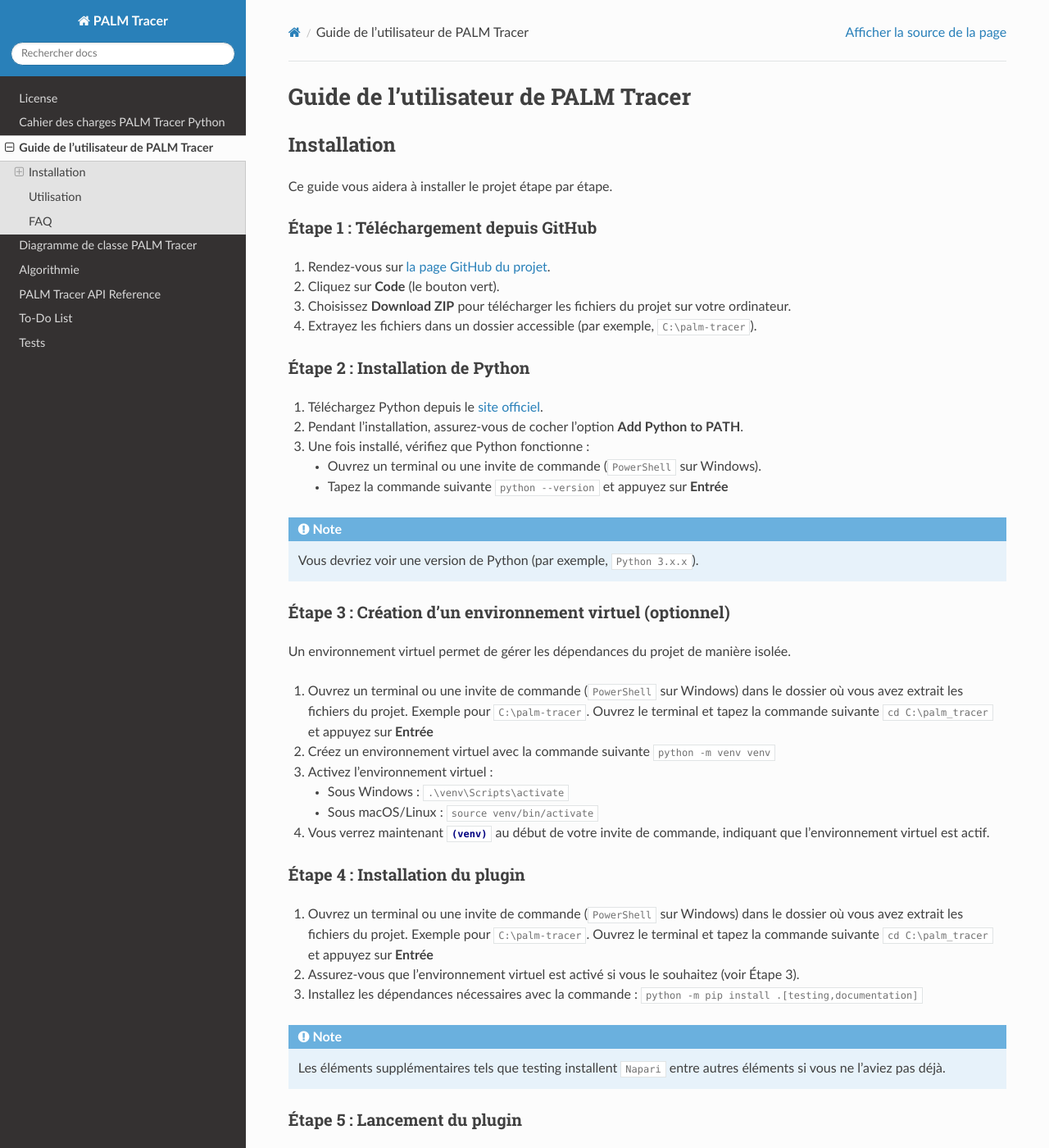
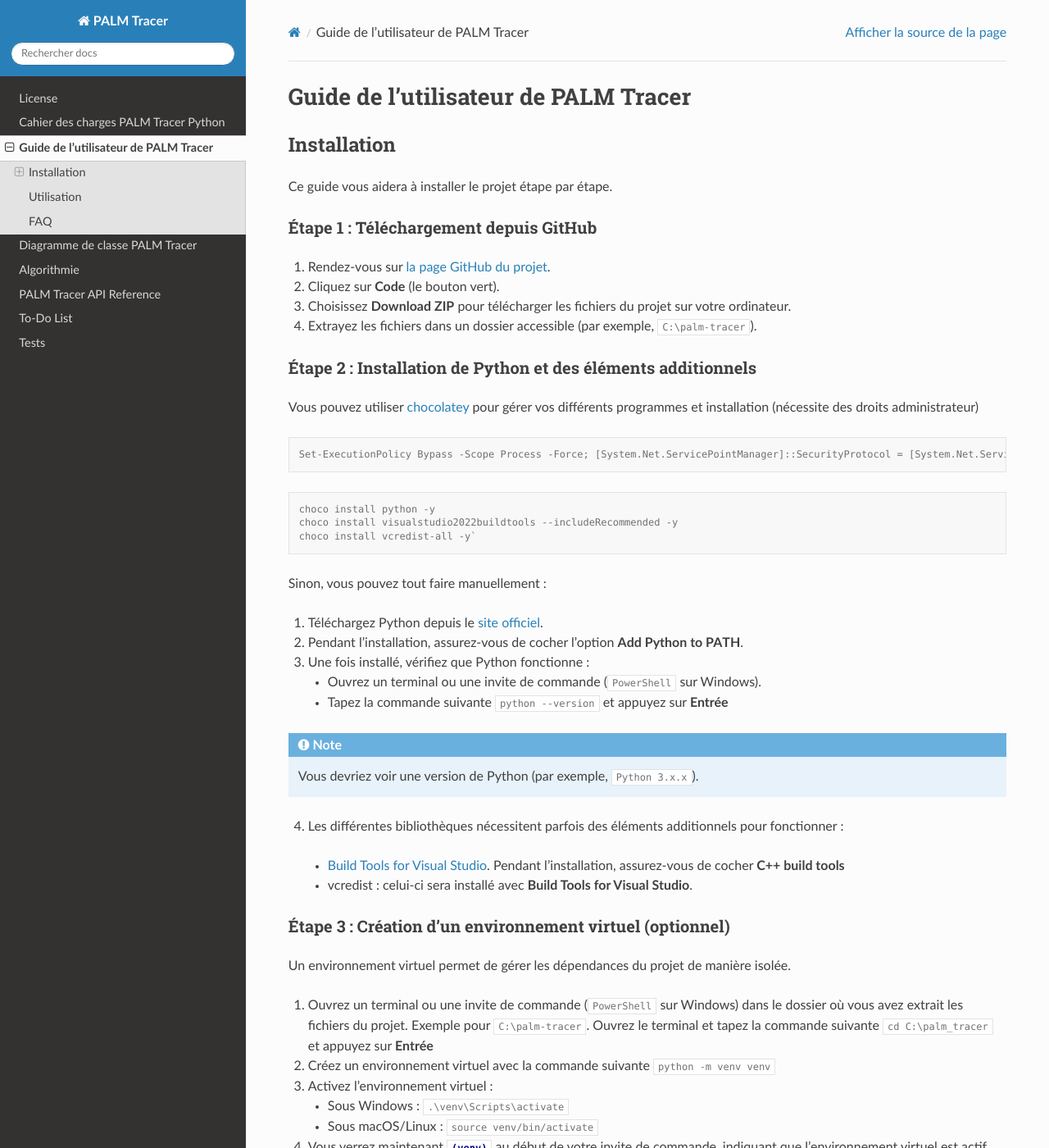
Before and after one commit to tmonseigne/palm-tracer, a Sphinx documentation site: the page built from docs/user.rst, in a window 1280 px wide and 1400 px high. Shown: the whole window at 82% size. Built offline with Sphinx 7.4.7 and the Read the Docs theme 3.1.0, drawn with Linux system fonts in a browser that asks for light colours; some of the changed text lies outside the part shown.

Commit message:
:memo: :bug: Update install guide

```diff
--- a/docs/user.rst
+++ b/docs/user.rst
@@ -22,8 +22,22 @@
 4. Extrayez les fichiers dans un dossier accessible (par exemple, :console:`C:\\palm-tracer`).
 
 
-Étape 2 : Installation de Python
-^^^^^^^^^^^^^^^^^^^^^^^^^^^^^^^^
+Étape 2 : Installation de Python et des éléments additionnels
+^^^^^^^^^^^^^^^^^^^^^^^^^^^^^^^^^^^^^^^^^^^^^^^^^^^^^^^^^^^^^
+
+Vous pouvez utiliser `chocolatey <https://chocolatey.org/install>`_ pour gérer vos différents programmes et installation (nécessite des droits administrateur)
+
+.. code-block:: console
+
+   Set-ExecutionPolicy Bypass -Scope Process -Force; [System.Net.ServicePointManager]::SecurityProtocol = [System.Net.ServicePointManager]::SecurityProtocol -bor 3072; iex ((New-Object System.Net.WebClient).DownloadString('https://community.chocolatey.org/install.ps1'))
+
+.. code-block:: console
+
+   choco install python -y
+   choco install visualstudio2022buildtools --includeRecommended -y
+   choco install vcredist-all -y`
+
+Sinon, vous pouvez tout faire manuellement :
 
 1. Téléchargez Python depuis le `site officiel <https://www.python.org/downloads/>`_.
 2. Pendant l'installation, assurez-vous de cocher l'option **Add Python to PATH**.
@@ -34,6 +48,11 @@
 
 .. note::
    Vous devriez voir une version de Python (par exemple, :console:`Python 3.x.x`).
+
+4. Les différentes bibliothèques nécessitent parfois des éléments additionnels pour fonctionner :
+  - `Build Tools for Visual Studio <https://visualstudio.microsoft.com/fr/visual-cpp-build-tools/>`_.
+    Pendant l'installation, assurez-vous de cocher **C++ build tools**
+  - vcredist : celui-ci sera installé avec **Build Tools for Visual Studio**.
 
 
 Étape 3 : Création d'un environnement virtuel (optionnel)
@@ -58,9 +77,16 @@
 1. Ouvrez un terminal ou une invite de commande (:console:`PowerShell` sur Windows) dans le dossier où vous avez extrait les fichiers du projet.
    Exemple pour :console:`C:\\palm-tracer`. Ouvrez le terminal et tapez la commande suivante  :console:`cd C:\\palm_tracer` et appuyez sur **Entrée**
 2. Assurez-vous que l'environnement virtuel est activé si vous le souhaitez (voir Étape 3).
-3. Installez les dépendances nécessaires avec la commande : :console:`python -m pip install .[testing,documentation]`
+3. Installez les dépendances nécessaires avec la commande :
+
+.. code-block:: console
+
+   $env:SETUPTOOLS_SCM_PRETEND_VERSION_FOR_PALM_TRACER = "1.0.0"
+   python -m pip install .[testing,documentation]`
 
 .. note::
+   La première ligne est necessaire, si vous avez téléchargé le zip du code source à partir de Git.
+   Si vous avez cloné le dépôt, cela n'est plus necessaire.
    Les éléments supplémentaires tels que testing installent :console:`Napari` entre autres éléments si vous ne l'aviez pas déjà.
 
 Étape 5 : Lancement du plugin
```
